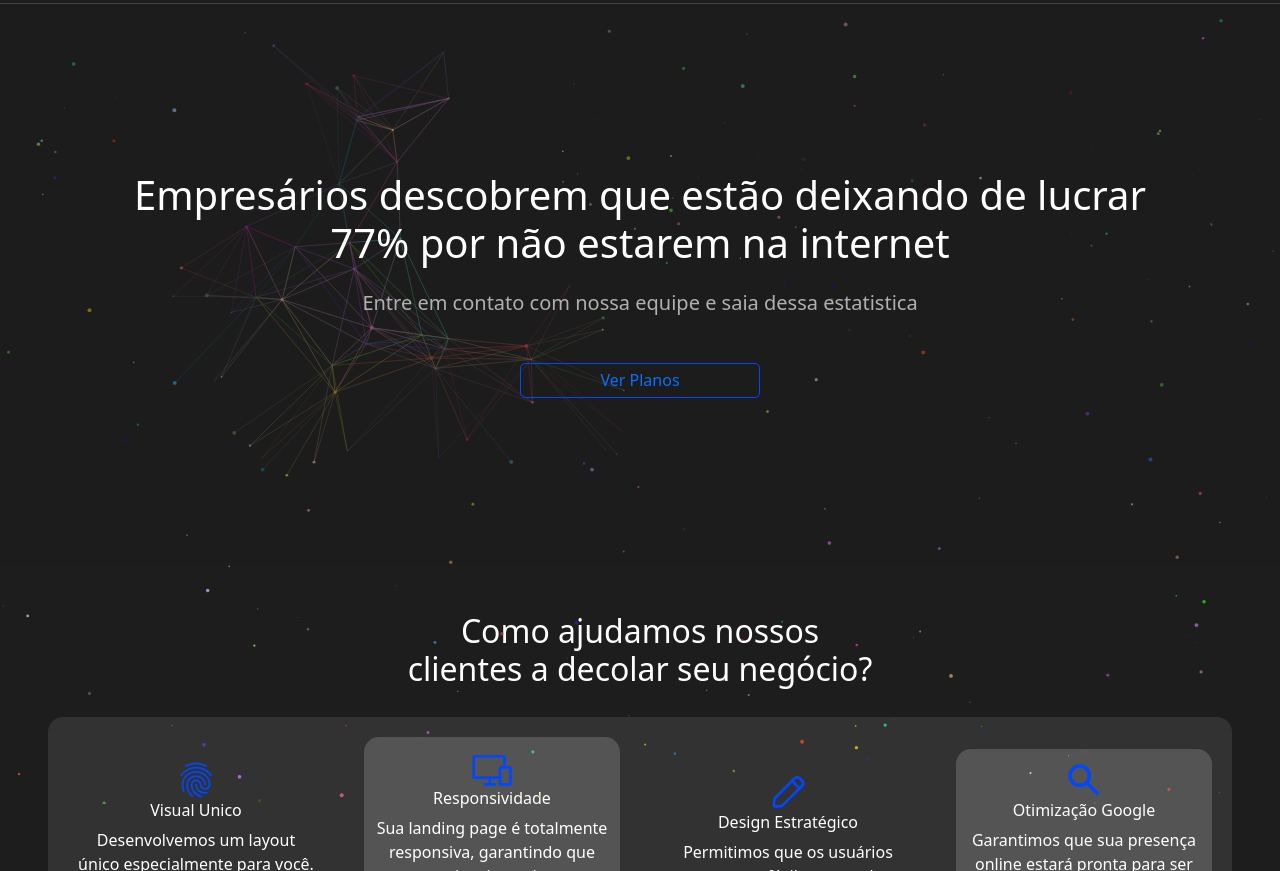
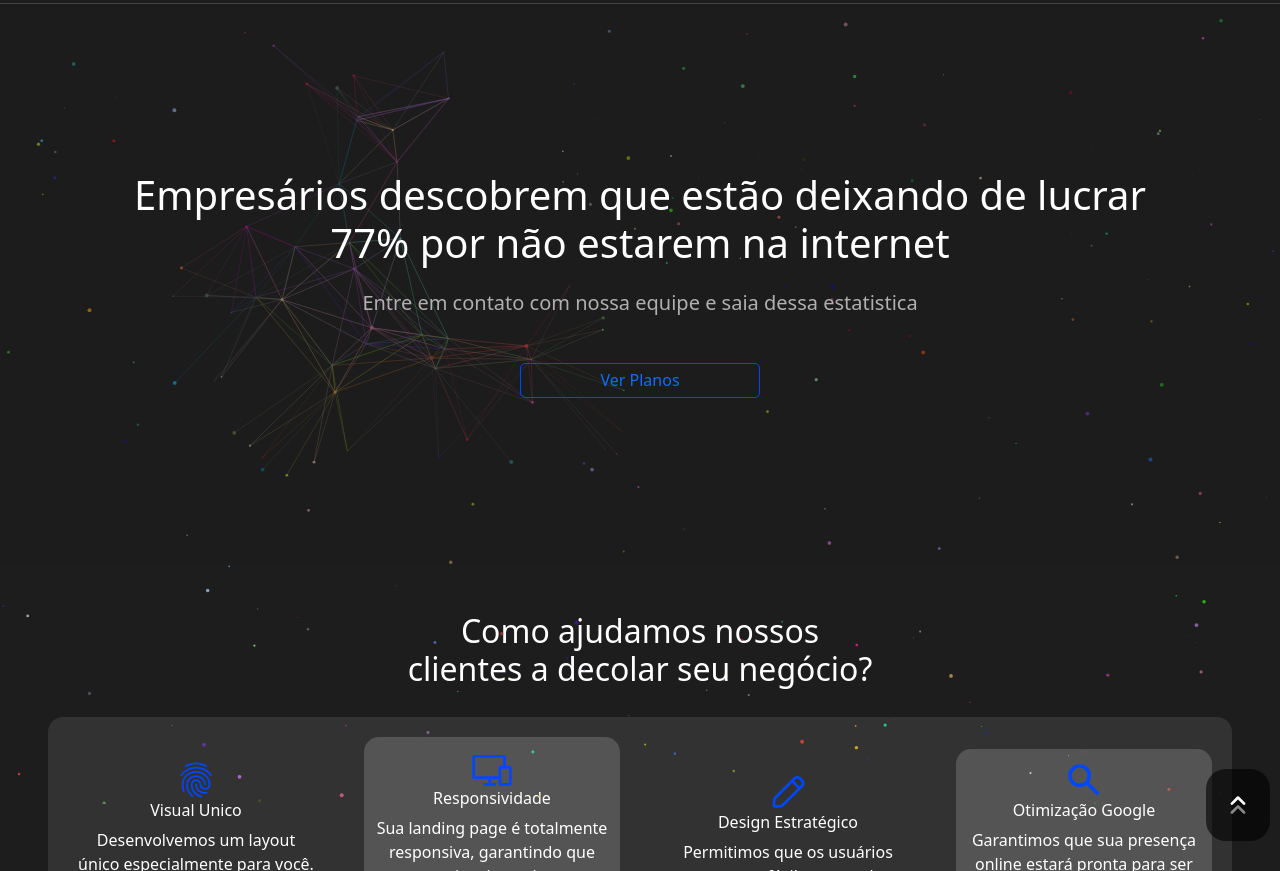
Before and after one commit to Murillo-Javier/site-empresa, a website: page index.html in a window 1280 px wide. Shown: the part 81-952 px from the top of the page. Drawn offline with nearby package versions, Linux system fonts and the light colour scheme.

Commit message:
returntotop

```diff
--- a/index.html
+++ b/index.html
@@ -231,7 +231,7 @@
         </form>
       </div>
     </section>
-
+    <a href="#" class="top"><svg xmlns="http://www.w3.org/2000/svg" width="32" height="32" viewBox="0 0 24 24"><path fill="#888888" d="M6.7 18.29c.39.39 1.02.39 1.41 0L12 14.42l3.88 3.88a.996.996 0 1 0 1.41-1.41L12.7 12.3a.996.996 0 0 0-1.41 0L6.7 16.88a.996.996 0 0 0 0 1.41z"/><path fill="currentColor" d="M6.7 11.7c.39.39 1.02.39 1.41 0L12 7.83l3.88 3.88a.996.996 0 1 0 1.41-1.41L12.7 5.71a.996.996 0 0 0-1.41 0L6.7 10.29a.996.996 0 0 0 0 1.41z"/></svg></a>
     <footer>
       <p class="mb-0">© 2023 Virtual Vale - Todos os direitos reservados.</p>
     </footer>
--- a/style/style.scss
+++ b/style/style.scss
@@ -276,6 +276,7 @@ main {
     }
 }
 
+
 .section-3 {
     form {
         width: 290px;
@@ -328,6 +329,28 @@ main {
     }
 }
 
+.top {
+    --offset: 50px;
+
+    position: sticky;
+    left: 95%;
+    bottom: 20px;
+    margin-right:10px;
+    margin-top: calc(100vh + var(--offset));
+
+    /* visual styling */
+    display: flex;
+    justify-content: center;
+    align-items: center;
+    width: 5vw;
+    height: 9vh;
+    text-decoration: none;
+    padding: 15px;
+    color: #fff;
+    background: #00000099;
+    border-radius: 20px;
+    white-space: nowrap;
+}
 
 footer {
     p {
```
Also changed, not shown: style/style.css, 2 other files.
